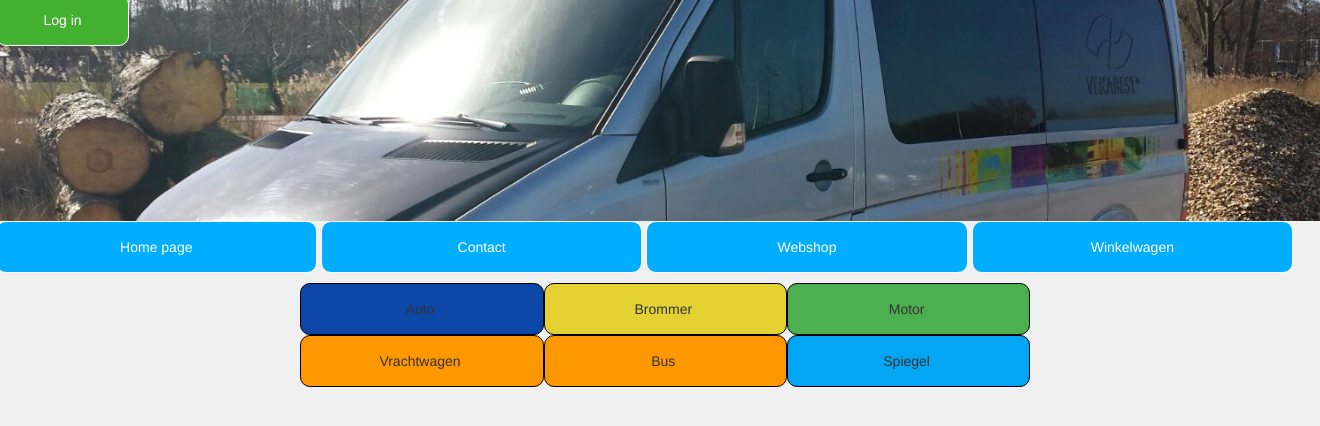
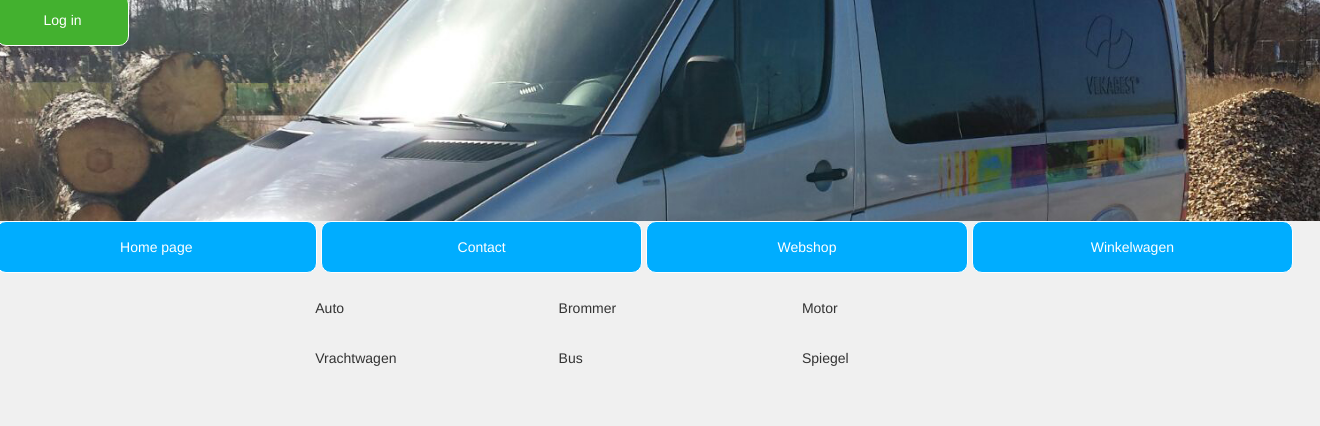
Before and after one commit to Aeversil/VekaBest, a PHP site: page / in a window 1320 px wide, after a click on "Webshop". Shown: the top 426 px of the page. Run offline with PHP 8.4, Linux system fonts and the light colour scheme; some libraries are stand-ins or nearby versions.

Commit message:
Merge to master.

```diff
--- a/VekaBest.css
+++ b/VekaBest.css
@@ -227,98 +227,6 @@ input[name="aantal"]{
   border: 1px solid black;
   border-radius: 10px;
 }
-
-.categories {
-  border: 1px solid black !important;
-  text-align: center !important;
-}
-
-/* Menu Colors*/
-.edit-color {
-  background-color: #03a6f4;
-}
-
-.edit-color:hover {
-  background-color: #81d4fa !important;
-}
-
-.button-color-blue {
-  border-radius: 10px;
-  background-color: #03a6f4 !important;
-}
-
-.button-color-blue:hover {
-  background-color: #81d4fa !important;
-}
-
-.panel-color-blue {
-  border: 1px solid black;
-  border-radius: 10px;
-  background-color: #81d4fa !important;
-}
-
-.button-color-orange {
-  border-radius: 10px;
-  background-color: #ff9800 !important;
-}
-
-.button-color-orange:hover {
-  background-color: #efbf77 !important;
-}
-
-.panel-color-orange {
-  border: 1px solid black;
-  border-radius: 10px;
-  background-color: #ffe0ba !important;
-}
-
-.button-color-yellow {
-  border-radius: 10px;
-  background-color: #e4d232 !important;
-}
-
-.button-color-yellow:hover {
-  background-color: #efbf77 !important;
-}
-
-.panel-color-yellow {
-  border: 1px solid black;
-  border-radius: 10px;
-  background-color: #fff8bd !important;
-}
-
-.button-color-green {
-  border-radius: 10px;
-  background-color: #4caf50 !important;
-}
-
-.button-color-green:hover {
-  background-color: #66bb6a !important;
-}
-
-.panel-color-green {
-  border: 1px solid black;
-  border-radius: 10px;
-  background-color: #a5dba7 !important;
-}
-
-.button-color-darkblue {
-  border-radius: 10px;
-  background-color: #0d47a7 !important;
-}
-
-.button-color-darkblue:hover {
-  background-color: #448aff !important;
-}
-
-.panel-color-darkblue {
-  border: 1px solid black;
-  border-radius: 10px;
-  background-color: #82b1ff !important;
-}
-
-/*end Menu Colors*/
-
 button{
   border-radius: 10px;
   align-items: center;
--- a/admin_index.php
+++ b/admin_index.php
@@ -64,9 +64,7 @@ $db_name = "vekabestwebsite";
         </button>
       </div>
 
-
     <div class="rowcontainer">
-
       <?php @include("admin_home.php"); ?>
       <?php @include("admin_contact.php"); ?>
       <?php @include("admin_inventory.php"); ?>
```
Also changed, not shown: other parts of VekaBest.css (+42 -0 lines).
